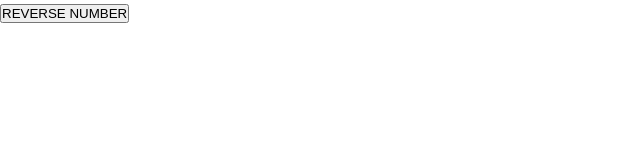
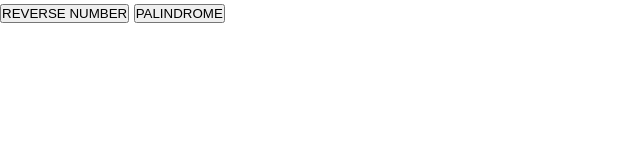
Before and after one commit to dstube2020/sim-repo, a plain HTML site: page homework.html in a window 1280 px wide. Shown: the whole page, without its empty margins (0-640 px from the left). Drawn offline with Linux system fonts and the light colour scheme.

Commit message:
palindrome

```diff
--- a/homework.html
+++ b/homework.html
@@ -10,5 +10,6 @@
 </head>
 <body>
    <button onclick= 'reverseNumber()' >REVERSE NUMBER</button>
+   <button onclick= 'palindrome()' >PALINDROME</button>
 </body>
 </html>
--- a/homework.js
+++ b/homework.js
@@ -17,3 +17,22 @@ function reverseNumber(){
 
  window.alert(`the reverse number is : ${reverse}`);
 }
+
+
+function palindrome(){
+    //   const x = prompt('enter a word for checkup');
+  const x = window.prompt("enter a number for checkup");
+  let palindrome = '';
+ for(let i = x.length-1 ;i >= 0 ; i--){
+      let y = x.charAt(i);
+      palindrome = palindrome.concat(y) ;
+   }
+   if (x == palindrome){
+       window.alert("palindrome");
+   }
+   else{
+       window.alert('not palindrome')
+   }
+
+
+}
```
